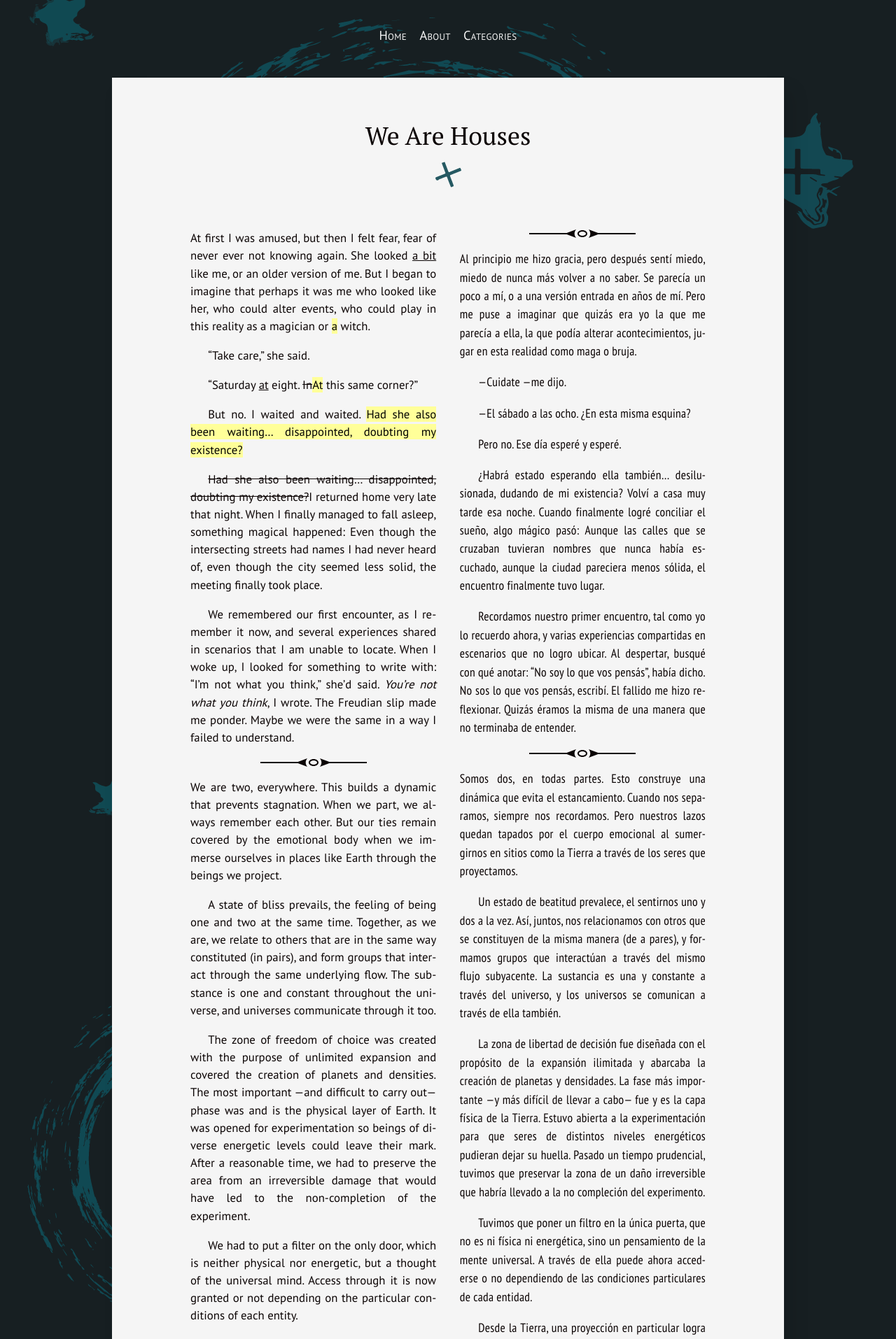
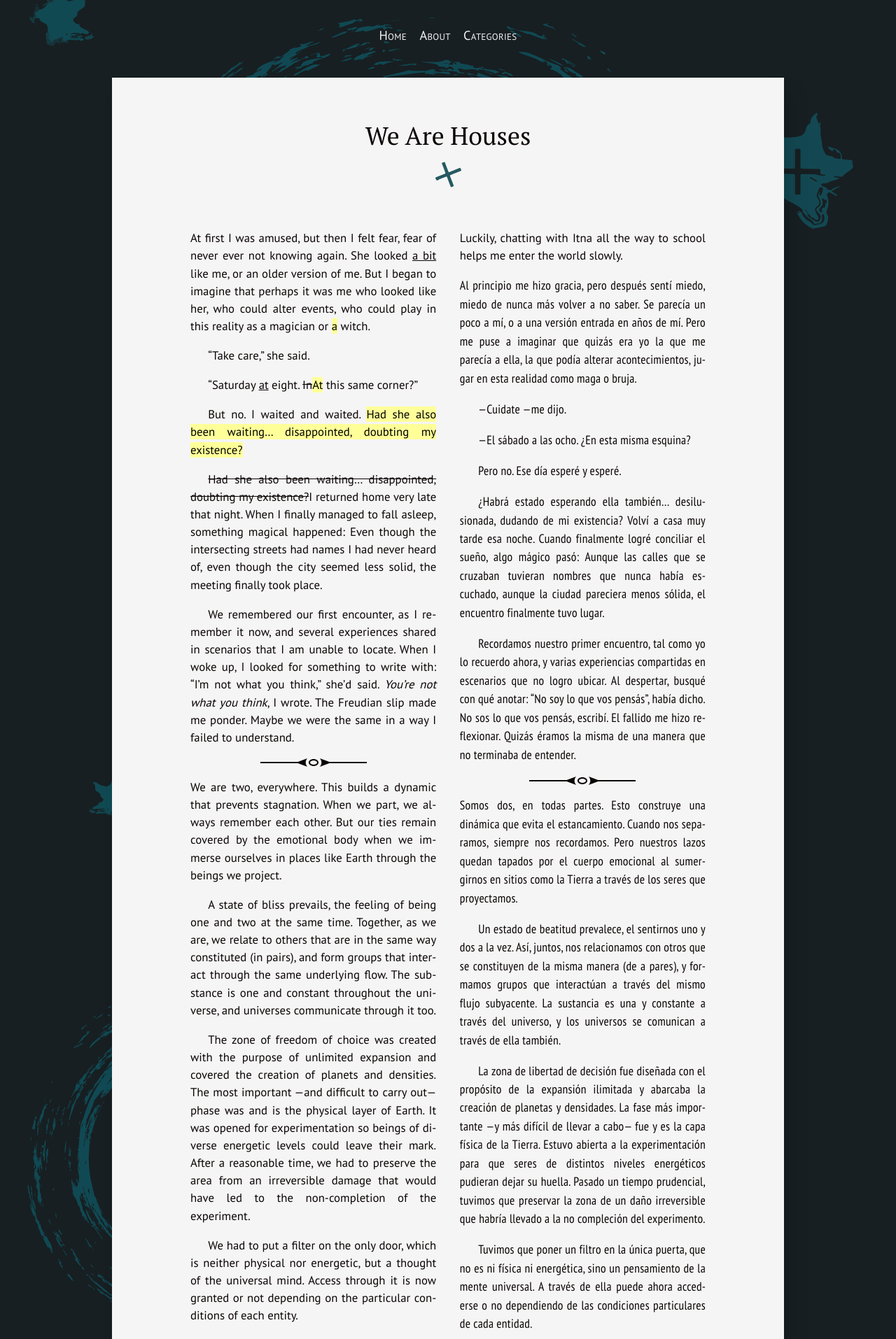
Before and after one commit to silvialohrmann/editorial, a Jekyll site: the page built from _posts/2022-11-18-we-are-houses.md, in a window 1280 px wide. Shown: the top 1914 px of the page at 70% size. Built offline with Jekyll 4.4.1, drawn with Linux system fonts in a browser that asks for light colours.

Commit message:
Update 2022-11-18-we-are-houses.md

```diff
--- a/_posts/2022-11-18-we-are-houses.md
+++ b/_posts/2022-11-18-we-are-houses.md
@@ -96,7 +96,6 @@
 
 Upon waking, I find everyday life very hard to face, the contrast is almost unbearable to me. Luckily, chatting with Itna all the way to school helps me enter the world slowly.
 
-<hr>
 <div class="spanish">
 <p>Al principio me hizo gracia, pero después sentí miedo, miedo de nunca más volver a no saber. Se parecía un poco a mí, o a una versión entrada en años de mí. Pero me puse a imaginar que quizás era yo la que me parecía a ella, la que podía alterar acontecimientos, jugar en esta realidad como maga o bruja.</p>
 
@@ -179,7 +178,7 @@
 <p>—Mientras estaba dormida no me daba cuenta de que me dolía.</p>
 <p>—¿Un mate?</p>
 <p>—No, gracias. Prefiero seguir durmiendo.</p>
-<br/><br/><br/>
+<br/>
 <p>Sueño que estoy en una sala grande con forma de anfiteatro. Están explicando cómo son las cosas en la Tierra y nos dan consejos sobre cómo lograr cualquier meta ahí.</p>
 
 <p>Al despertar, me cuesta enfrentarme con lo cotidiano, el contraste me resulta casi insoportable. Por suerte, charlar con Itna todo el camino a la escuela me ayuda a entrar al mundo despacito.</p>
```
